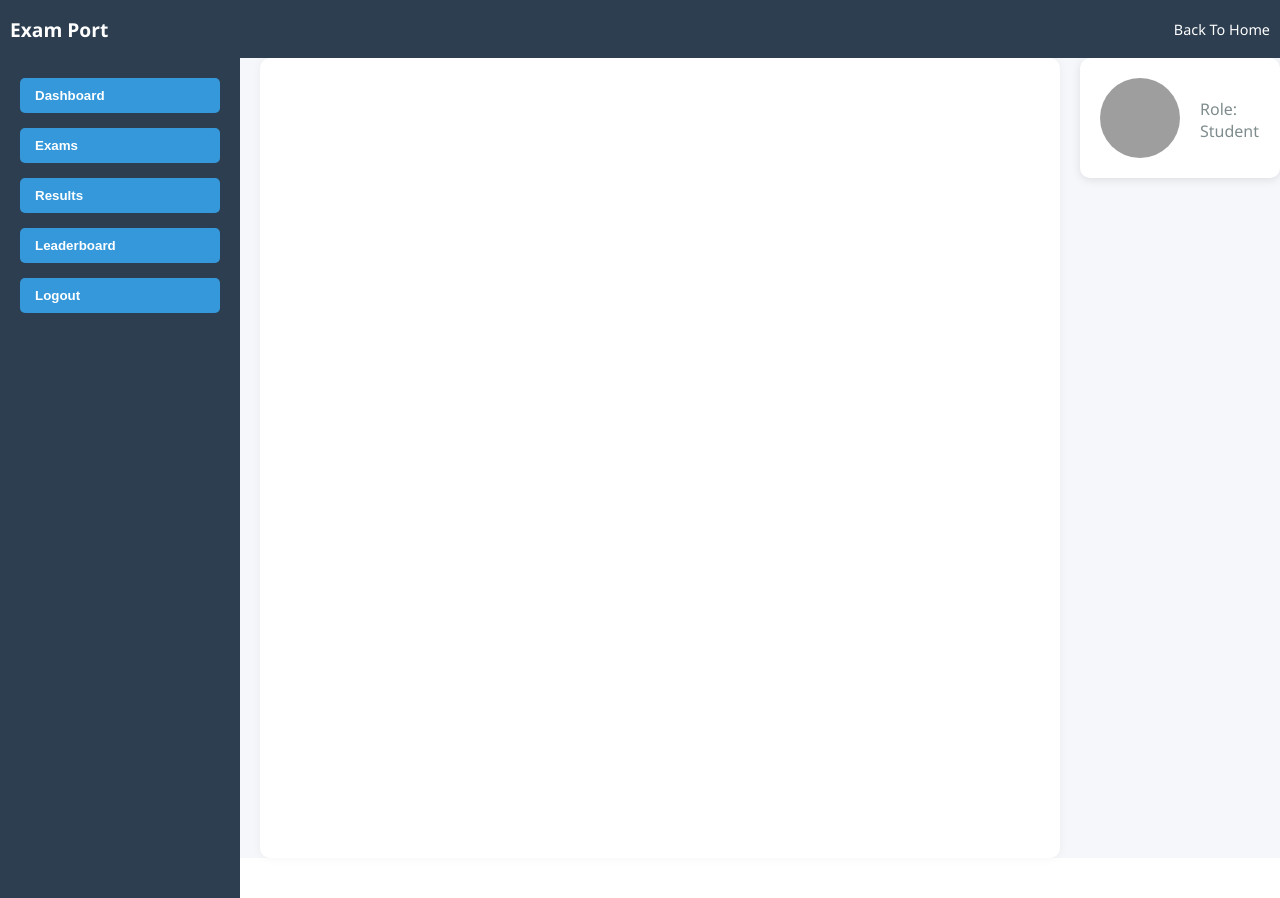
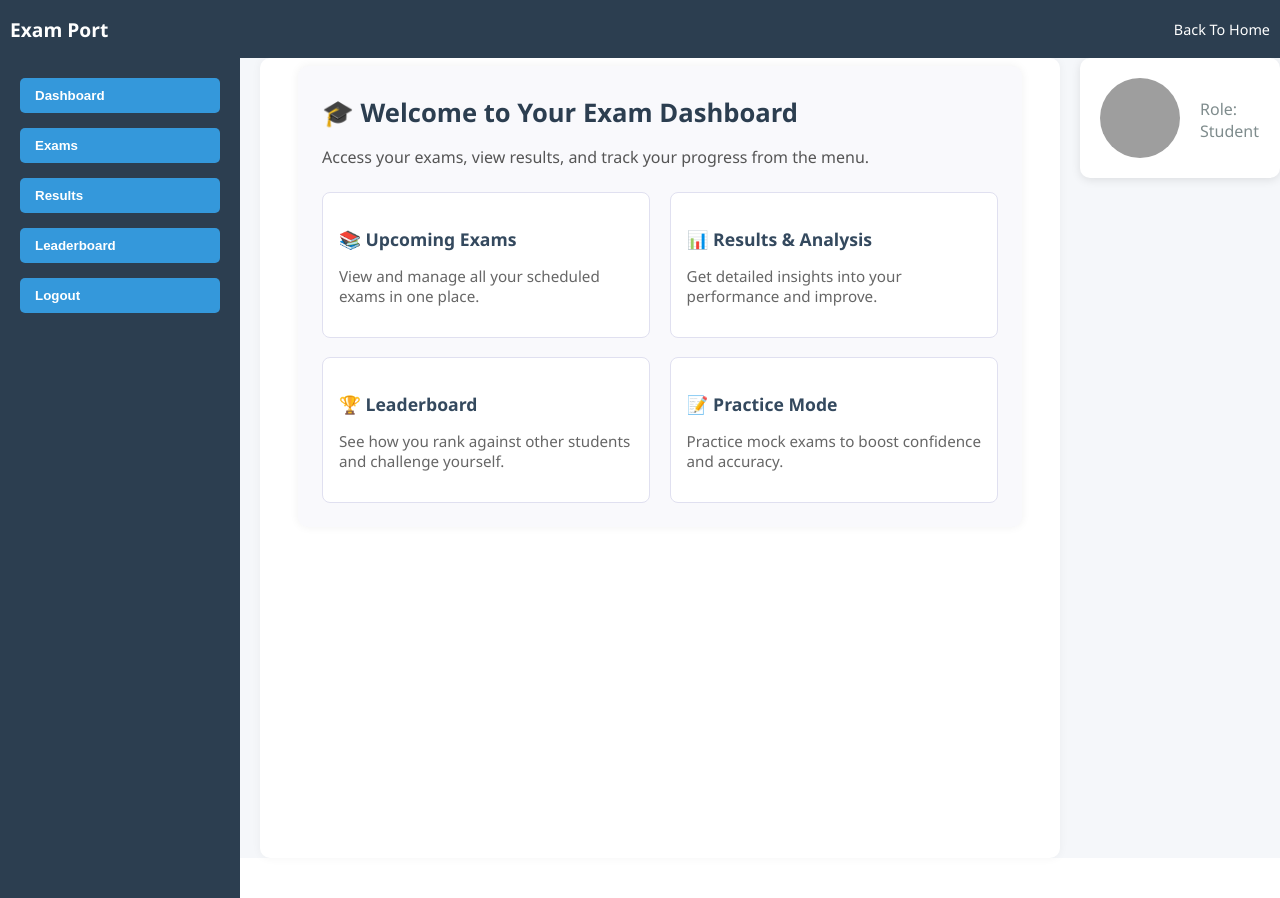
Before and after one commit to dipak9579/exam-platform-springBoot, a React (Vite) app: page /student/dashboard in a window 1280 px wide. Built offline with nearby package versions, Linux system fonts and the light colour scheme; sample sign-in values are in the browser's storage; grey boxes are pictures that could not be loaded.

Commit message:
solve dashboard issue

```diff
--- a/src/pages/MainContent.jsx
+++ b/src/pages/MainContent.jsx
@@ -1,10 +1,33 @@
 import React from 'react';
+import '../styles/MainContent.css';
 
 const MainContent = () => {
   return (
-    <div>
-      <h2>🎓 Welcome to Your Student Dashboard</h2>
-      <p>Select an option from the right sidebar to get started.</p>
+    <div className="main-content-wrapper">
+      <h2 className="main-heading">🎓 Welcome to Your Exam Dashboard</h2>
+      <p className="main-subtext">Access your exams, view results, and track your progress from the menu.</p>
+
+      <div className="features-grid">
+        <div className="feature-card">
+          <h3>📚 Upcoming Exams</h3>
+          <p>View and manage all your scheduled exams in one place.</p>
+        </div>
+
+        <div className="feature-card">
+          <h3>📊 Results & Analysis</h3>
+          <p>Get detailed insights into your performance and improve.</p>
+        </div>
+
+        <div className="feature-card">
+          <h3>🏆 Leaderboard</h3>
+          <p>See how you rank against other students and challenge yourself.</p>
+        </div>
+
+        <div className="feature-card">
+          <h3>📝 Practice Mode</h3>
+          <p>Practice mock exams to boost confidence and accuracy.</p>
+        </div>
+      </div>
     </div>
   );
 };
--- a/src/pages/StudentDashboard.jsx
+++ b/src/pages/StudentDashboard.jsx
@@ -1,37 +1,36 @@
-// src/pages/StudentDashboard.jsx
 import React from 'react';
 import { Routes, Route } from 'react-router-dom';
 import Sidebar from '../components/Sidebar';
 import ProfileCard from '../components/ProfileCard';
-import Navbar from "../components/Navbar"
-import StudentHome from './StudentHome';
+import Navbar from "../components/Navbar";
 import AllExamsPage from './AllExamsPage';
 import ResultPage from './ResultPage';
 import Leaderboard from './Leaderboard';
 // import AnalyticsPage from './AnalyticsPage';
-// import SubmitPage from './Submit';
 import '../styles/Dashboard.css';
 import MainContent from './MainContent';
 
 const StudentDashboard = () => {
   return (
-    <>  <Navbar/>
+    <>
+      <Navbar />
       <div className="dashboard-container">
-
-      <div className="sidebar-section">{/* ✅ moved to left */}
+        <div className="sidebar-section">
           <Sidebar />
         </div>
+
         <div className="main-content">
-        {/* <MainContent/> */}
           <Routes>
-          <Route path="home" element={<StudentHome />} />
+            {/* 👇 This will render MainContent when route is exactly /dashboard */}
+            <Route index element={<MainContent />} />
+            <Route path="home" element={<MainContent />} />
             <Route path="exams" element={<AllExamsPage />} />
             <Route path="results" element={<ResultPage />} />
             <Route path="leaderboard" element={<Leaderboard />} />
             {/* <Route path="analytics" element={<AnalyticsPage />} /> */}
-
           </Routes>
         </div>
+
         <div className="profile-section">
           <ProfileCard />
         </div>
--- a/src/styles/Dashboard.css
+++ b/src/styles/Dashboard.css
@@ -18,6 +18,9 @@
   padding: 30px;
   border-radius: 10px;
   box-shadow: 0 0 10px rgba(0,0,0,0.05);
+
+    padding-top: 0; /* or reduce this */
+  margin-top: 0;
 }
 
 .profile-section {
--- /dev/null
+++ b/src/styles/MainContent.css
@@ -0,0 +1,62 @@
+.main-content-wrapper {
+  padding: 1.5rem;
+  padding-top: 0.5rem; /* 👈 Reduced top padding */
+  background-color: #f9f9fc;
+  border-radius: 10px;
+  box-shadow: 0 0 10px rgba(0, 0, 0, 0.06);
+  margin: 0.5rem; /* 👈 Reduced outer margin */
+  animation: fadeIn 0.5s ease-in-out;
+}
+
+.main-heading {
+  font-size: 1.6rem;
+  margin-bottom: 0.5rem;
+  color: #2c3e50;
+}
+
+.main-subtext {
+  font-size: 1rem;
+  color: #555;
+  margin-bottom: 1.5rem;
+}
+
+.features-grid {
+  display: grid;
+  grid-template-columns: repeat(auto-fit, minmax(220px, 1fr));
+  gap: 1.2rem;
+}
+
+.feature-card {
+  background-color: #ffffff;
+  border: 1px solid #e0e0f0;
+  border-radius: 8px;
+  padding: 1rem;
+  transition: transform 0.2s ease, box-shadow 0.2s ease;
+}
+
+.feature-card:hover {
+  transform: translateY(-4px);
+  box-shadow: 0 4px 12px rgba(0, 0, 0, 0.08);
+}
+
+.feature-card h3 {
+  font-size: 1.1rem;
+  color: #34495e;
+  margin-bottom: 0.5rem;
+}
+
+.feature-card p {
+  font-size: 0.95rem;
+  color: #666;
+}
+
+@keyframes fadeIn {
+  from {
+    opacity: 0;
+    transform: translateY(10px);
+  }
+  to {
+    opacity: 1;
+    transform: translateY(0);
+  }
+}
```
Lines whose indentation alone changed are shown as unchanged.
